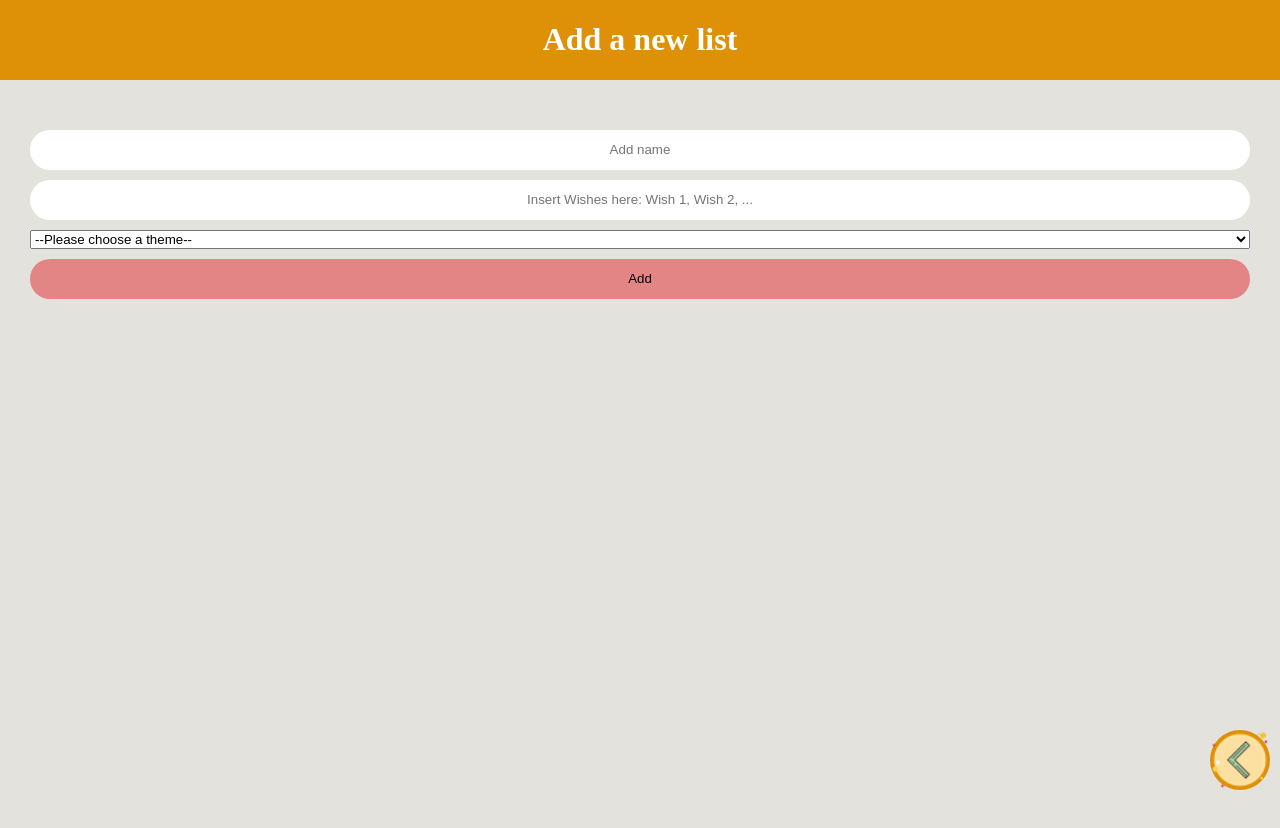
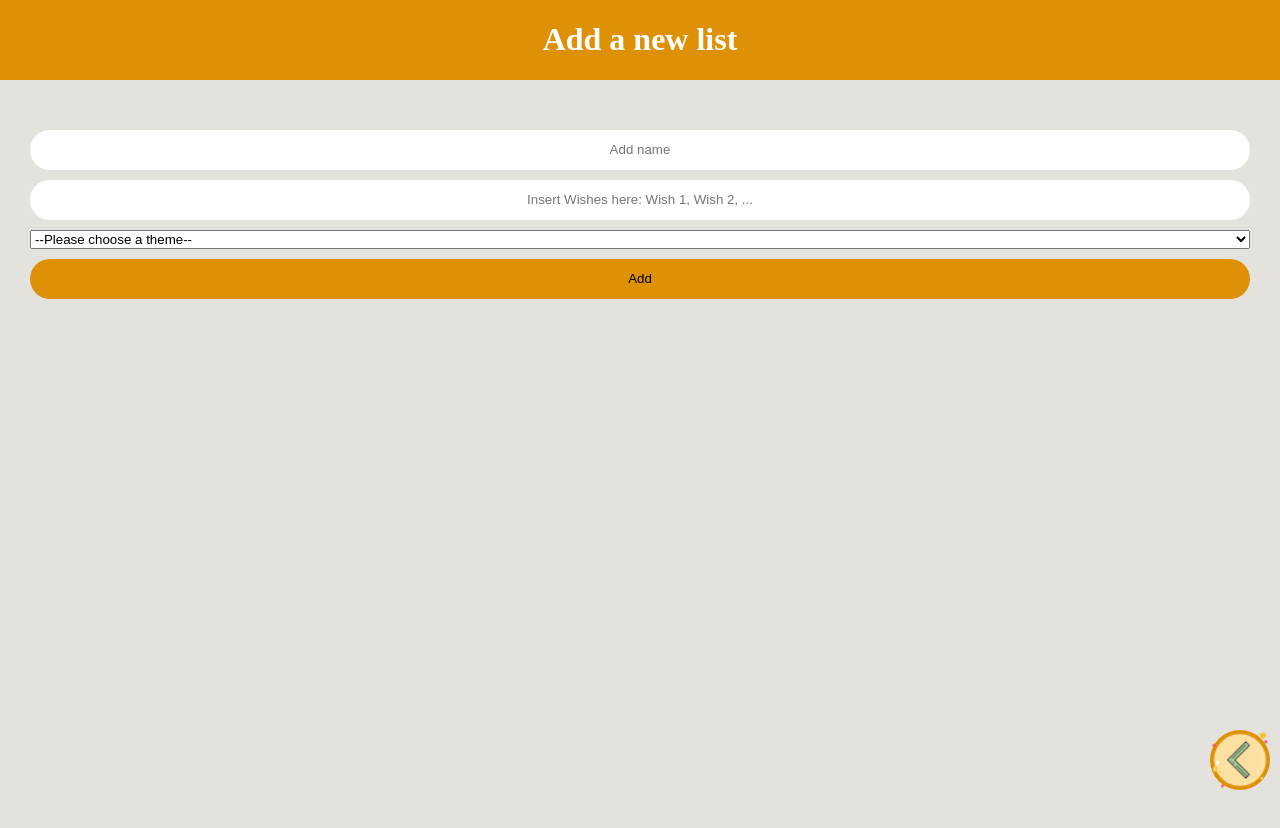
Before and after one commit to kschmitz123/wishlist, a React (Create React App) app in the folder client/: page /add in a window 1280 px wide. Shown: the top 828 px of the page. Built offline with nearby package versions, Linux system fonts and the light colour scheme.

Commit message:
Change button color on add page

```diff
--- a/client/src/pages/Add.js
+++ b/client/src/pages/Add.js
@@ -55,7 +55,9 @@
             <option value="christmas">Christmas</option>
             <option value="birthday">Birthday</option>
           </select>
-          <button type="submit">Add</button>
+          <button style={{ background: "#de9106" }} type="submit">
+            Add
+          </button>
         </Form>
         {mutation.isLoading && <div>Loading...</div>}
         {mutation.isError && <p>{mutation.error.message}</p>}
```
